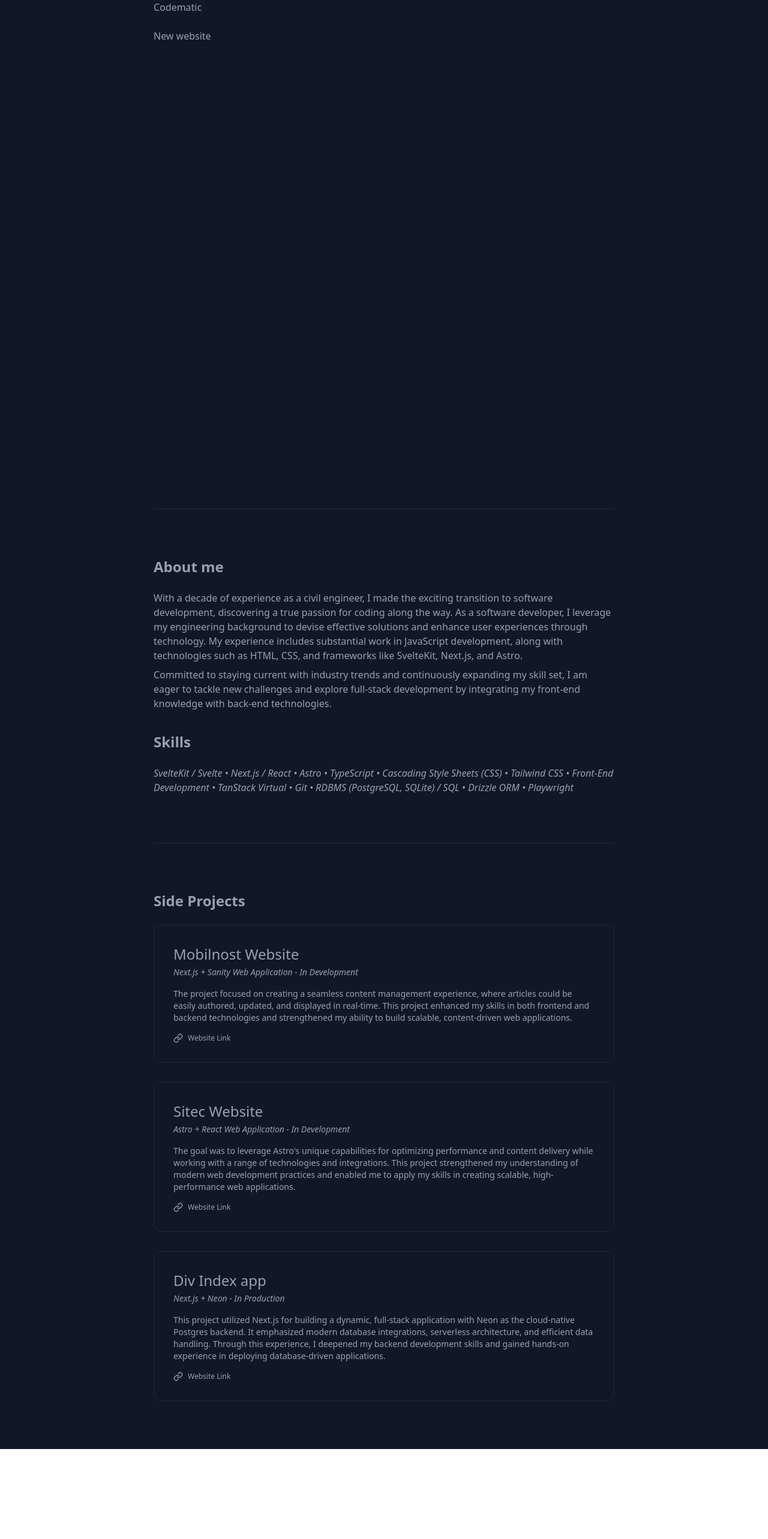
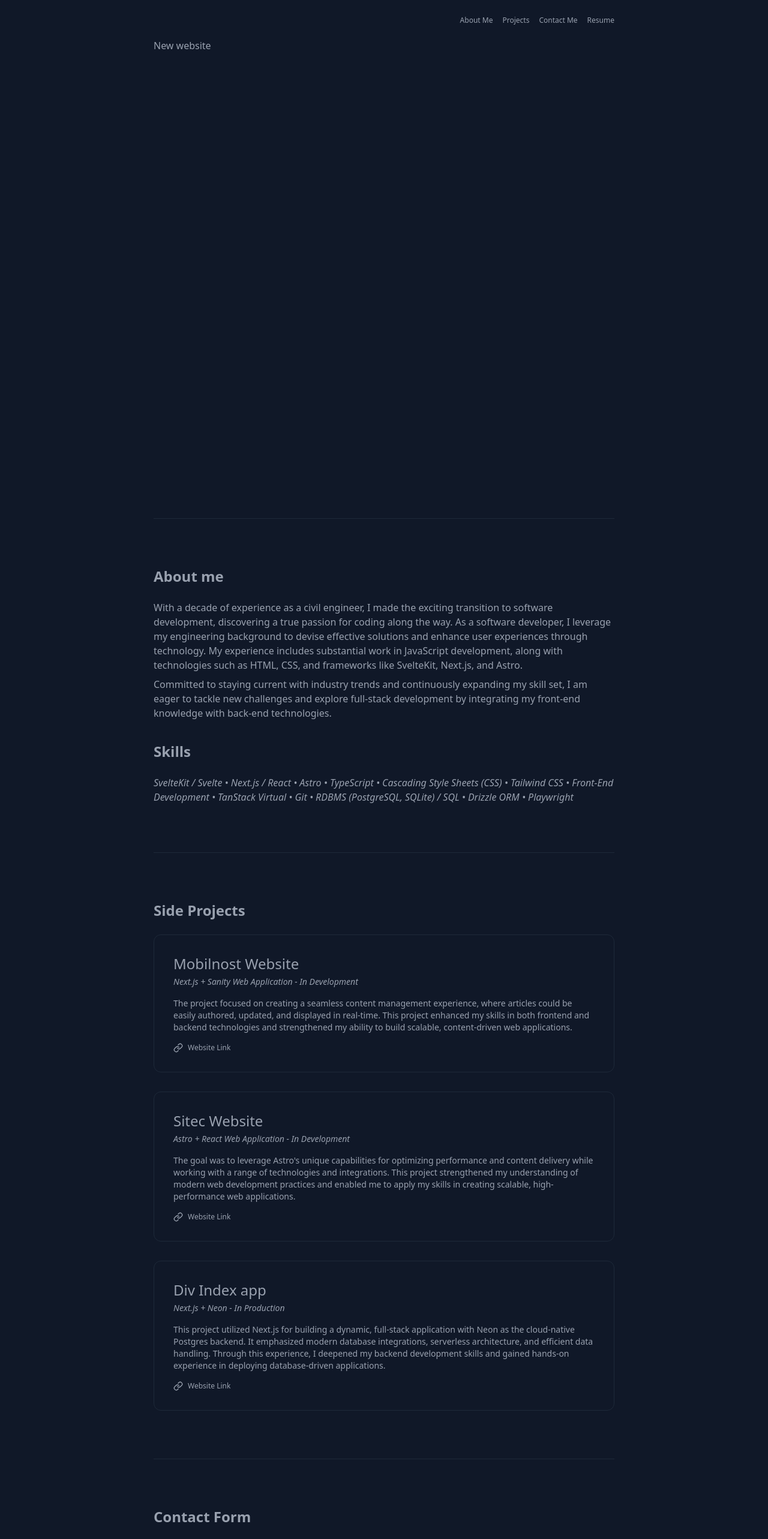
Before and after one commit to HogarStrashni/codematic-resume, a SvelteKit app: page / in a window 1280 px wide. Shown: the top 2566 px of the page at 60% size. Before the commit the page ends 2416 px from the top, so only its background shows below. Built offline with nearby package versions, Linux system fonts and the light colour scheme.

Commit message:
Add main navbar and update links

```diff
--- /dev/null
+++ b/src/lib/components/custom-ui/header-main/index.ts
@@ -0,0 +1,2 @@
+import MainHeader from './main-header.svelte';
+export { MainHeader as default };
--- /dev/null
+++ b/src/lib/components/custom-ui/header-main/main-header.svelte
@@ -0,0 +1,34 @@
+<script lang="ts">
+  import type { SvelteHTMLElements } from 'svelte/elements';
+  import Typography from '$lib/components/custom-ui/typography';
+  import Image from '$lib/components/custom-ui/image';
+  import { cn } from '$lib/utils/tailwind';
+
+  import { navigationLinks } from './navigation';
+  import transparentLogo from '$lib/assets/codematic-logo.png?enhanced';
+
+  type MainHeaderProps = {
+    class?: SvelteHTMLElements['div']['class'];
+  };
+
+  const { class: className }: MainHeaderProps = $props();
+</script>
+
+<header
+  class={cn(
+    'sticky top-0 mx-auto hidden h-16 max-w-4xl items-center justify-between bg-gray-900 px-4 sm:flex sm:px-8 md:px-16',
+    className
+  )}
+>
+  <a href="/">
+    <Image src={transparentLogo} alt="CODEMATIC logo" icon={false} class="w-40" />
+  </a>
+
+  <section class="flex gap-4">
+    {#each navigationLinks as { label, href, newPage } (label)}
+      <a {href} target={newPage ? '_blank' : undefined}>
+        <Typography tag="span" variant="caption">{label}</Typography>
+      </a>
+    {/each}
+  </section>
+</header>
--- /dev/null
+++ b/src/lib/components/custom-ui/header-main/navigation.ts
@@ -0,0 +1,6 @@
+export const navigationLinks = [
+  { label: 'About Me', href: '#about-me', newPage: false },
+  { label: 'Projects', href: '#projects', newPage: false },
+  { label: 'Contact Me', href: '#contact-me', newPage: false },
+  { label: 'Resume', href: '/resume', newPage: true }
+];
--- a/src/lib/components/custom-ui/image/image.svelte
+++ b/src/lib/components/custom-ui/image/image.svelte
@@ -11,12 +11,13 @@
   type ImageProps = {
     src: Picture;
     alt?: string;
+    icon?: boolean;
     class?: SvelteHTMLElements['img']['class'];
   };
 
-  let { src, alt = '', class: className }: ImageProps = $props();
+  let { src, alt = '', icon = true, class: className }: ImageProps = $props();
 </script>
 
-<div class={cn('size-8 shrink-0 overflow-hidden rounded border', className)}>
+<div class={cn(icon ? 'size-8 shrink-0 overflow-hidden rounded border' : '', className)}>
   <enhanced:img {src} {alt} />
 </div>
--- a/src/lib/components/ui/separator/separator.svelte
+++ b/src/lib/components/ui/separator/separator.svelte
@@ -3,10 +3,11 @@
   import type { SvelteHTMLElements } from 'svelte/elements';
 
   type SeparatorProps = {
+    id?: string;
     class?: SvelteHTMLElements['div']['class'];
   };
 
-  let { class: className }: SeparatorProps = $props();
+  let { id, class: className }: SeparatorProps = $props();
 </script>
 
-<div class={cn('my-12 h-px w-full shrink-0 bg-gray-800', className)}></div>
+<div {id} class={cn('my-12 h-px w-full shrink-0 bg-gray-800', className)}></div>
--- a/src/routes/+page.svelte
+++ b/src/routes/+page.svelte
@@ -1,4 +1,5 @@
 <script lang="ts">
+  import MainHeader from '$lib/components/custom-ui/header-main';
   import Projects from '$lib/components/custom-ui/section/projects-main-page';
   import Skills from '$lib/components/custom-ui/section/skills';
   import Summary from '$lib/components/custom-ui/section/summary';
@@ -9,21 +10,17 @@
 </script>
 
 <div class="bg-gray-900 text-gray-400" aria-label="Website Content">
-  <header
-    class="sticky top-0 mx-auto hidden h-12 max-w-4xl bg-gray-900 px-4 sm:px-8 md:px-16 lg:block"
-  >
-    <Typography>Codematic</Typography>
-  </header>
+  <MainHeader />
 
   <div class="mx-auto max-w-4xl scroll-smooth px-4 pb-12 sm:px-8 sm:pb-20 md:px-16">
-    <!-- Home section -->
-    <section class="-mt-12 flex min-h-svh flex-col pt-12 sm:-mt-20 sm:pt-20 lg:min-h-dvh">
+    <!-- Hero section -->
+    <section class="-mt-16 flex min-h-svh flex-col pt-16 sm:-mt-20 sm:pt-20 lg:min-h-dvh">
       <div class="flex-1">
         <Typography tag="h1">New website</Typography>
       </div>
     </section>
 
-    <Separator class="sm:my-20" />
+    <Separator class="sm:my-20" id="about-me" />
 
     <!-- About me and Skills section -->
     <SectionWrapper title="About me">
@@ -33,11 +30,20 @@
       <Skills {skillsData} />
     </SectionWrapper>
 
-    <Separator class="sm:my-20" />
+    <Separator class="sm:my-20" id="projects" />
 
     <!-- Projects section -->
     <SectionWrapper title={sectionTitle.sideProjects}>
       <Projects {projectsData} />
     </SectionWrapper>
+
+    <Separator class="sm:my-20" id="contact-me" />
+
+    <!-- Contact Form section -->
+    <SectionWrapper title="Contact Form">
+      <label>
+        <input />
+      </label>
+    </SectionWrapper>
   </div>
 </div>
```
Also changed, not shown: src/lib/assets/codematic-logo.png (added).
